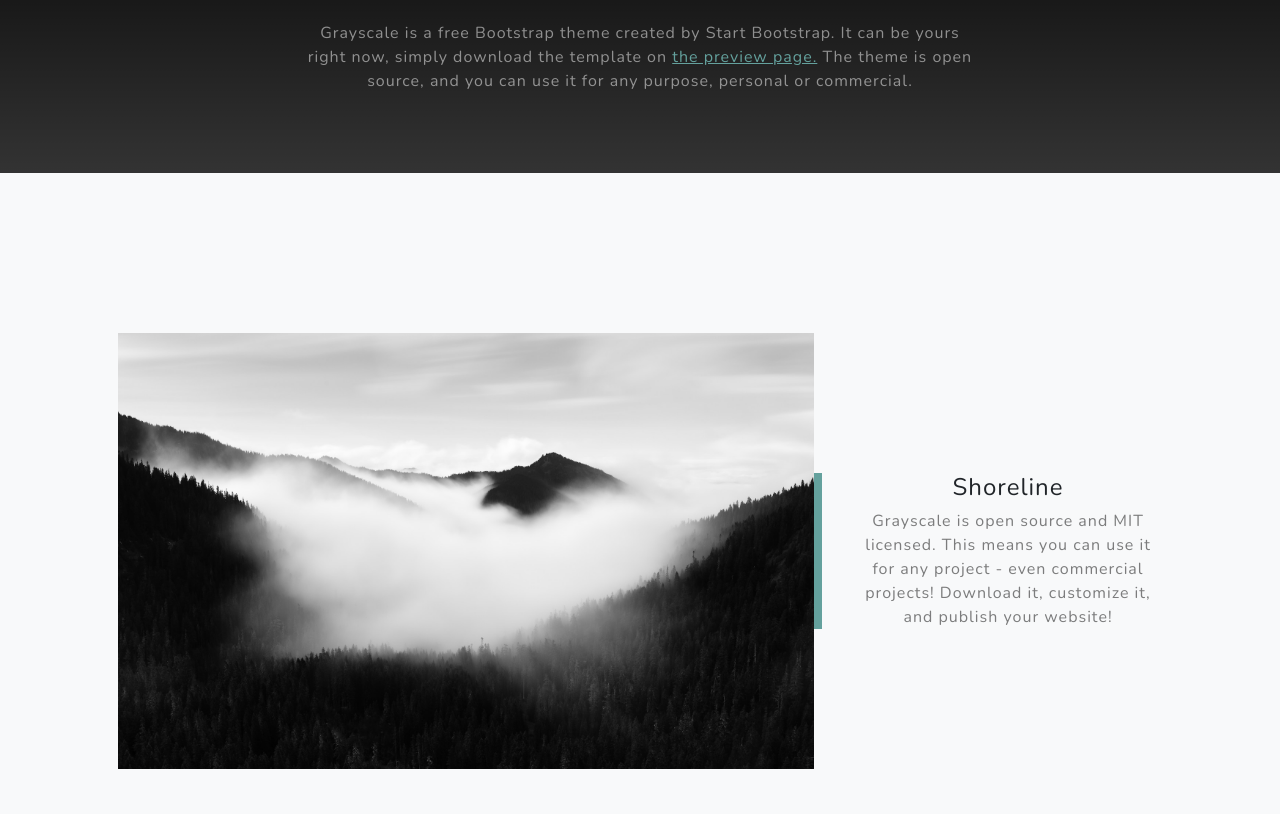
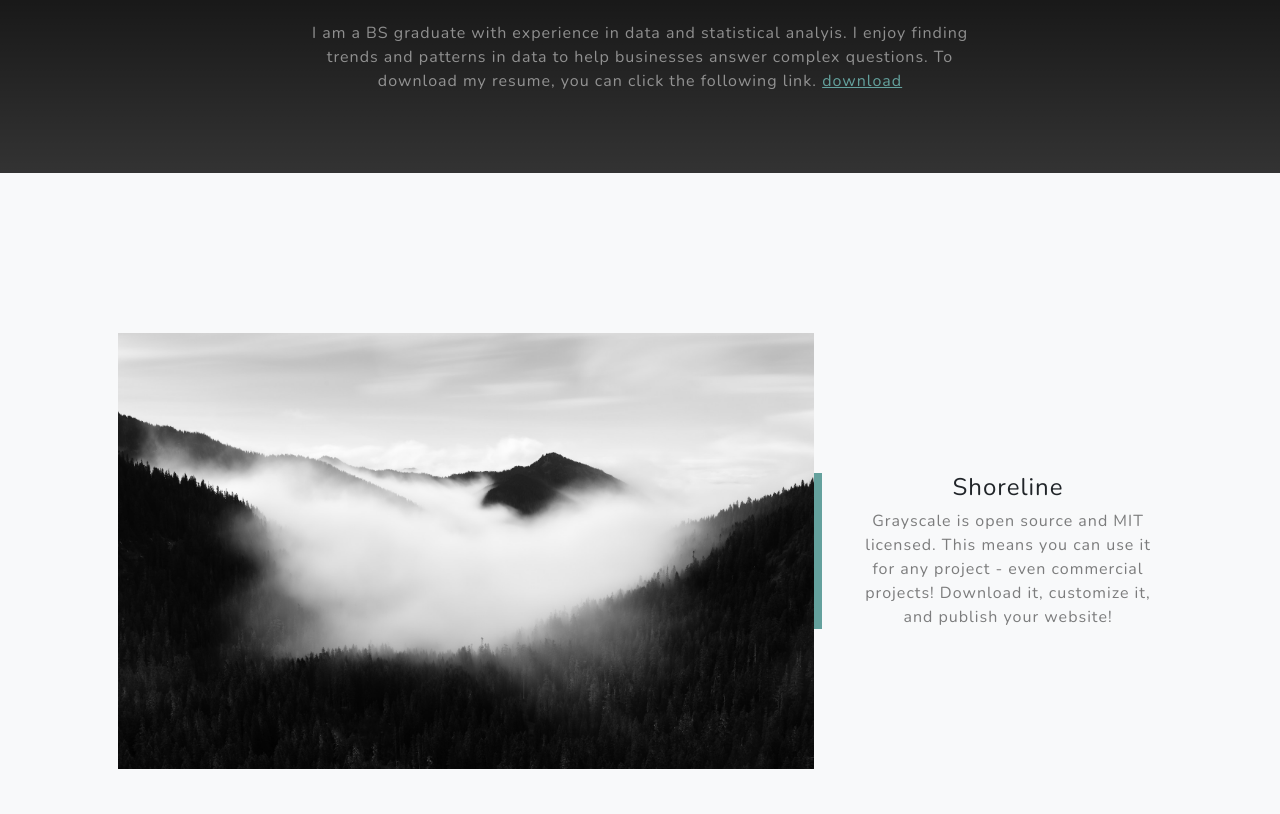
Before and after one commit to ramarh1/ramarh1.github.io, a plain HTML site: page index.html in a window 1280 px wide. Shown: the part 1309-2123 px from the top of the page. Drawn offline with nearby package versions, Linux system fonts and the light colour scheme.

Commit message:
resume added

```diff
--- a/index.html
+++ b/index.html
@@ -53,9 +53,9 @@
                        </div>
                         <h2 class="text-white mb-4">About me</h2>
                         <p class="text-white-50">
-                            Grayscale is a free Bootstrap theme created by Start Bootstrap. It can be yours right now, simply download the template on
-                            <a href="https://startbootstrap.com/theme/grayscale/">the preview page.</a>
-                            The theme is open source, and you can use it for any purpose, personal or commercial.
+                            I am a BS graduate with experience in data and statistical analyis. I enjoy finding trends and patterns in data to help businesses answer complex questions. To download my resume, you can click the following link.
+                            <a href="assets/resume.pdf">download</a>
+
                         </p>
                     </div>
                 </div>
```
Also changed, not shown: 2 other files.
